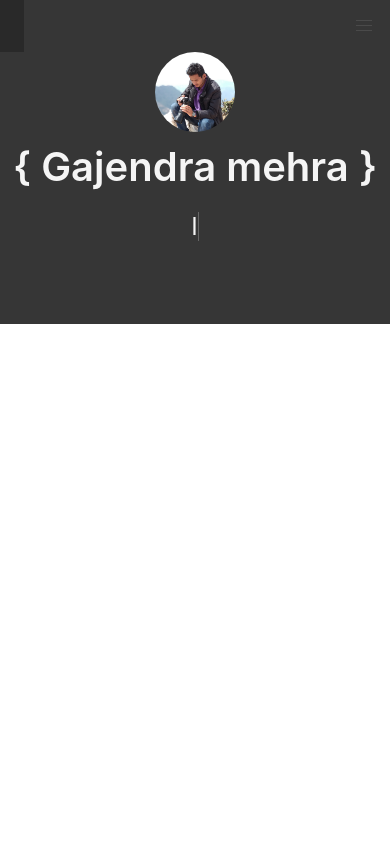
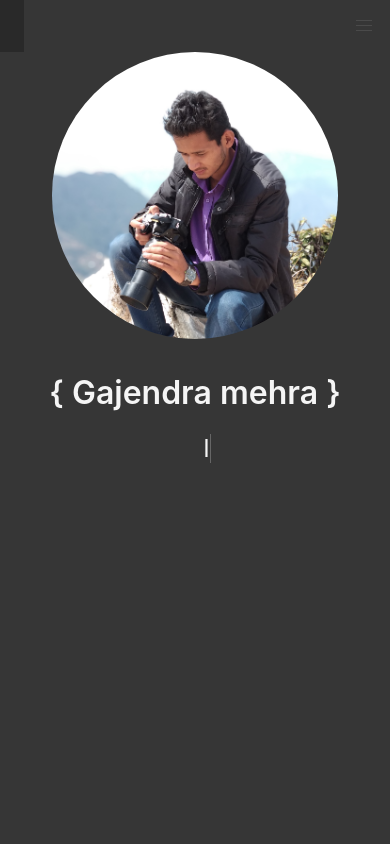
Before and after one commit to GajendraMehra/Gajendramehra.github.io, a PHP site: page / in a window 390 px wide. Run offline with PHP 8.4, Linux system fonts and the light colour scheme; some libraries are stand-ins or nearby versions.

Commit message:
Responsive issue fixed

```diff
--- a/css/style.css
+++ b/css/style.css
@@ -1,10 +1,19 @@
 *{
-    margin:0px;
+
+
 }
 html,
 body {
-    height: 100%;
+    height: 100vh;
+
 }
 .ch{
     border: 1px solid red;
 }
+.wrap{
+    padding-left: 1em;
+}
+#section{
+    width:100%;
+    height: 100%;
+}
--- a/index.html
+++ b/index.html
@@ -15,7 +15,7 @@
 </head>
 
 <body>
-  <section class="hero is-dark is-large">
+  <section class="hero is-dark is-mobile" id="section">
     <div class="hero-head">
       <nav class="navbar">
         <div class="container">
@@ -40,7 +40,7 @@
       </nav>
 
       <div class="columns is-mobile is-centered ">
-        <div class="column is-one-quarter">
+        <div class="column is-mobile is-one-quarter-fullhd is-three-quarters-mobile">
           <div class="image is-square">
             <img class="is-rounded" src="./images/intro.jpg">
           </div>
@@ -48,9 +48,12 @@
 
       </div>
 
+
+    </div>
+    <div class="hero-body">
         <div class="columns  is-mobile is-centered">
 
-          <h2 class="title is-2">{ Gajendra mehra }</h2>
+            <h2 class="title is-3">{ Gajendra mehra }</h2>
 
         </div>
         <br>
@@ -65,11 +68,6 @@
 
         </div>
 
-    </div>
-    <div class="hero-body">
-      <div class="container has-text-centered">
-
-      </div>
     </div>
     <div class="hero-foot">
       <nav class="tabs is-boxed is-fullwidth">
```
Lines whose indentation alone changed are shown as unchanged.
